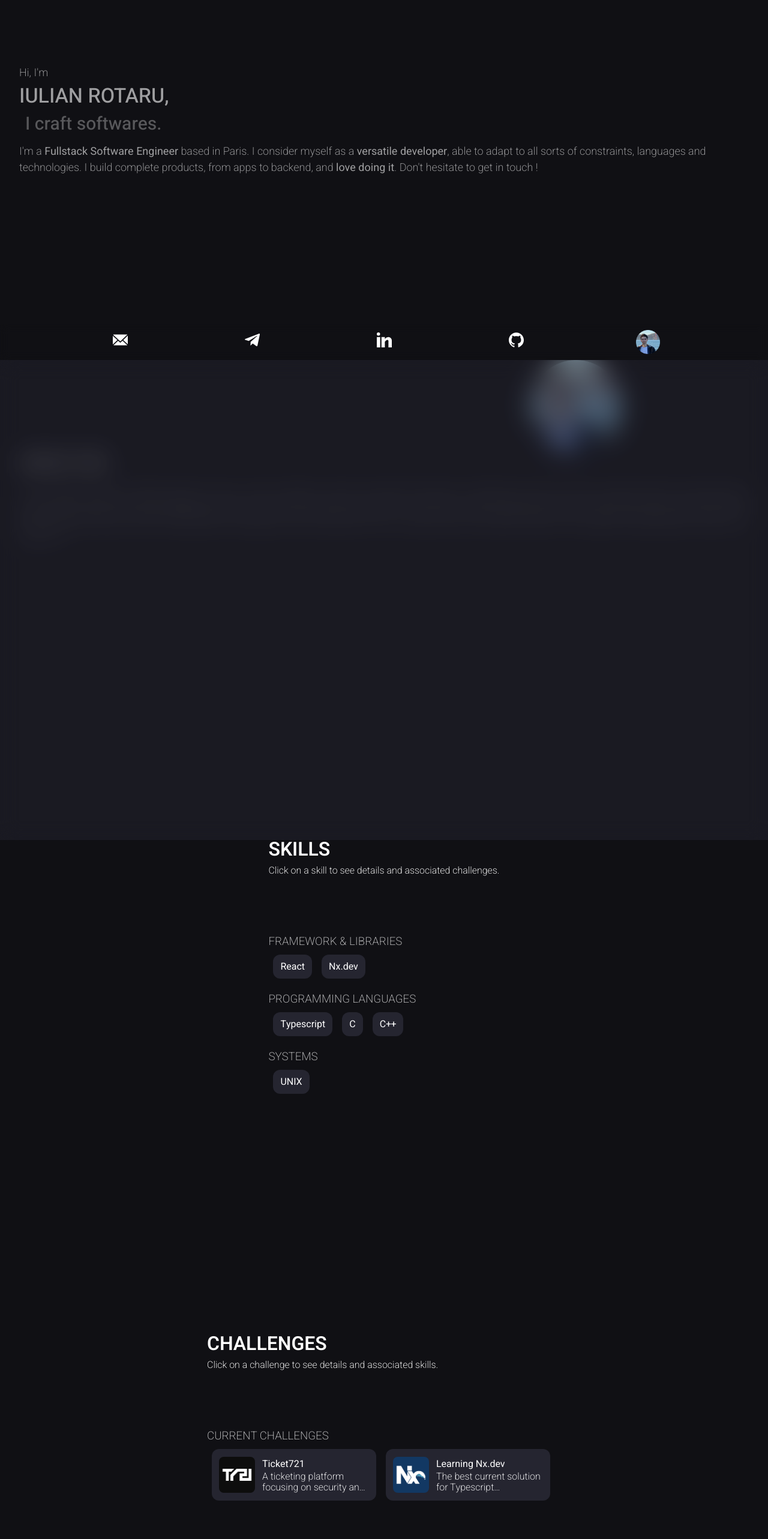
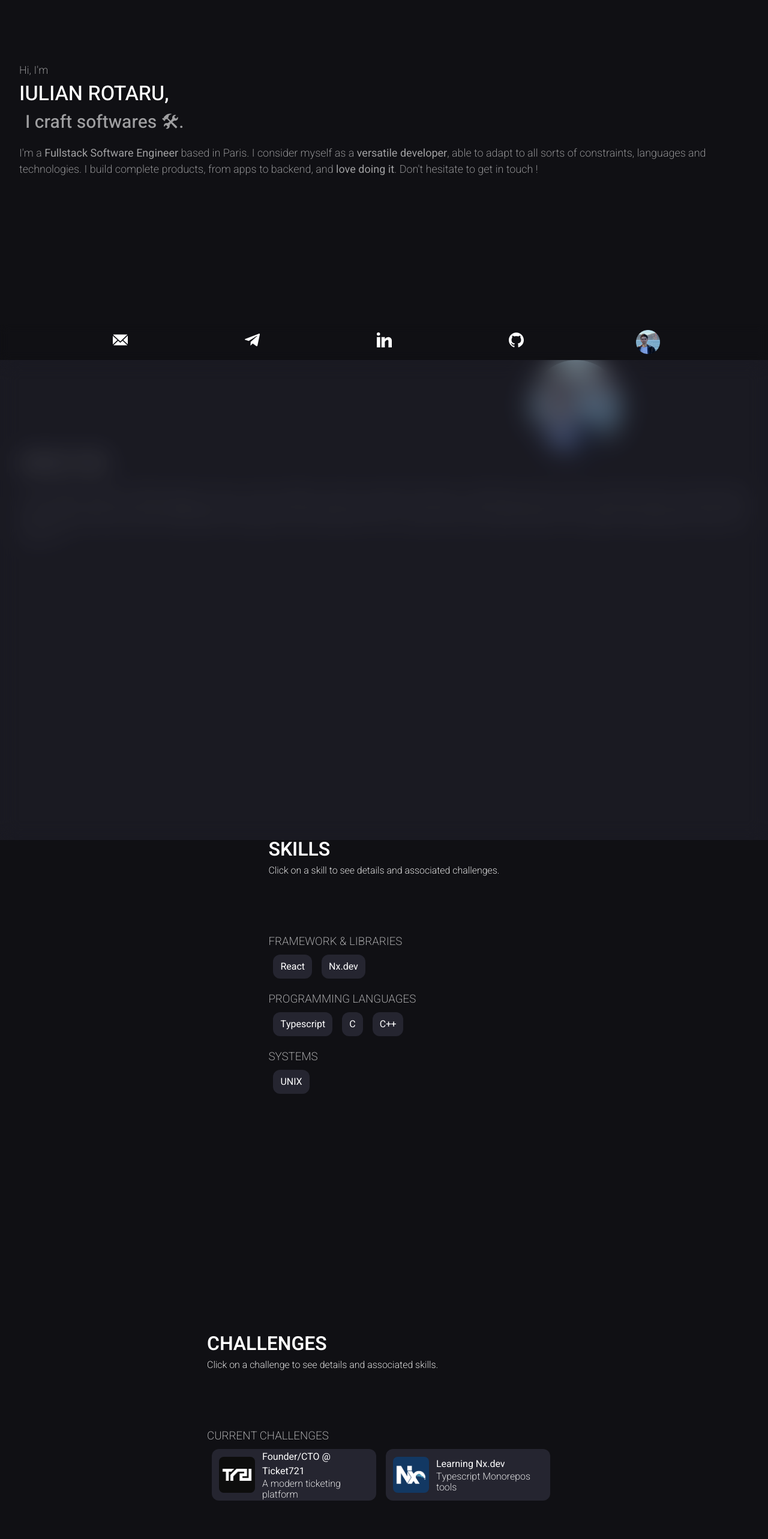
Before and after one commit to mortimr/me, a React (Create React App) app: page / in a window 1280 px wide. Shown: the part 200-2765 px from the top of the page at 60% size. Built offline with nearby package versions, Linux system fonts and the light colour scheme.

Commit message:
fix: body style

```diff
--- a/src/components/desktop/header/index.tsx
+++ b/src/components/desktop/header/index.tsx
@@ -67,13 +67,13 @@ export const Header = () => {
                     <Name
                         transition={{ duration: 2 }}
                         initial={{ x: 20, opacity: 0 }}
-                        animate={{ x: 0, opacity: 0.6 }}
+                        animate={{ x: 0, opacity: 1 }}
                     >Iulian Rotaru,</Name>
                     <Subtitle
                         transition={{ duration: 2, delay: 0.5 }}
                         initial={{ x: 20, opacity: 0 }}
-                        animate={{ x: 0, opacity: 0.3 }}
-                    >I craft softwares.</Subtitle>
+                        animate={{ x: 0, opacity: 0.6 }}
+                    >I craft softwares 🛠.</Subtitle>
                     <Description
                         transition={{ duration: 1, delay: 1 }}
                         initial={{ opacity: 0 }}
--- a/src/components/mobile/header/index.tsx
+++ b/src/components/mobile/header/index.tsx
@@ -61,13 +61,13 @@ export const MobileHeader = () => {
                     <Name
                         transition={{ duration: 2 }}
                         initial={{ x: 20, opacity: 0 }}
-                        animate={{ x: 0, opacity: 0.6 }}
+                        animate={{ x: 0, opacity: 1 }}
                     >Iulian Rotaru,</Name>
                     <Subtitle
                         transition={{ duration: 2, delay: 0.5 }}
                         initial={{ x: 20, opacity: 0 }}
-                        animate={{ x: 0, opacity: 0.3 }}
-                    >I craft softwares.</Subtitle>
+                        animate={{ x: 0, opacity: 0.6 }}
+                    >I craft softwares 🛠.</Subtitle>
                     <Description
                         transition={{ duration: 1, delay: 1 }}
                         initial={{ opacity: 0 }}
--- a/src/components/skills/ChallengeModal.tsx
+++ b/src/components/skills/ChallengeModal.tsx
@@ -117,7 +117,7 @@ const DescriptionContainer = styled.div`
     padding: 24px;
 `
 
-const ChallengeTitle = styled.h1`
+const ChallengeTitle = styled.h2`
     margin: 0;
     font-weight: 400;
 `;
@@ -318,13 +318,14 @@ export const ChallengeModalComponent: React.FC<ChallengeModalComponentProps> = (
     useEffect(() => {
         if (skillsContext.selectedChallenge && !isDesktopOrLaptop && props.inView) {
             let windowOffset = window.scrollY;
+            const oldStyle = document.body.style.cssText;
             setTimeout(() => {
                 windowOffset = window.scrollY;
-                document.body.setAttribute('style', `position: fixed; top: -${windowOffset}px; left: 0; right: 0;`);
+                document.body.setAttribute('style', `${oldStyle}; position: fixed; top: -${windowOffset}px; left: 0; right: 0;`);
             }, 1000); // Match animation
 
             return () => {
-                document.body.setAttribute('style', '');
+                document.body.setAttribute('style', oldStyle);
                 window.scrollTo(0, windowOffset);
             };
 
--- a/src/components/skills/SkillModal.tsx
+++ b/src/components/skills/SkillModal.tsx
@@ -307,13 +307,14 @@ export const SkillModalComponent: React.FC<SkillModalComponentProps> = (props: S
     useEffect(() => {
         if (skillsContext.selectedSkill && !isDesktopOrLaptop && props.inView) {
             let windowOffset = window.scrollY;
+            const oldStyle = document.body.style.cssText;
             setTimeout(() => {
                 windowOffset = window.scrollY;
-                document.body.setAttribute('style', `position: fixed; top: -${windowOffset}px; left: 0; right: 0;`);
+                document.body.setAttribute('style', `${oldStyle}; position: fixed; top: -${windowOffset}px; left: 0; right: 0;`);
             }, 1000); // Match animation
 
             return () => {
-                document.body.setAttribute('style', '');
+                document.body.setAttribute('style', oldStyle);
                 window.scrollTo(0, windowOffset);
             };
 
--- a/src/computeSkills.ts
+++ b/src/computeSkills.ts
@@ -65,9 +65,9 @@ export const computeSkills = (): SkillsContextState => {
         },
         challenges: [
             {
-                name: 'Ticket721',
+                name: 'Founder/CTO @ Ticket721',
                 image: 'ticket721.png',
-                subtitle: 'A ticketing platform focusing on security and user experience',
+                subtitle: 'A modern ticketing platform',
                 description: 'A ticketing platform focusing on security and user experience',
                 start: new Date(Date.parse('01 May 2018')),
                 link: 'https://app.ticket721.com',
@@ -80,7 +80,7 @@ export const computeSkills = (): SkillsContextState => {
             {
                 name: 'Learning Nx.dev',
                 image: 'nxdev.png',
-                subtitle: 'The best current solution for Typescript Monorepos',
+                subtitle: 'Typescript Monorepos tools',
                 description: 'Nx.dev is a set of tools (CLI, Schematics and Modules) that enable a true monorepo experience. Most of the time, JS and TS monorepos only use Yarn Workspaces or Lerna. But on the long term, it becomes quite hard to use Lerna or Yarn (a lot of CI manual tweaks are required, code sharing is configured manually). Nx.dev solves all these issues with built-in modification checkers (to boost your CI) and automatic code sharing configuration. A must check for Fullstack Typescript developers',
                 start: new Date(Date.parse('01 Jul 2020')),
                 theme: '#133863',
```
Also changed, not shown: src/components/skills/ChallengesExplorer.tsx (indentation only).
